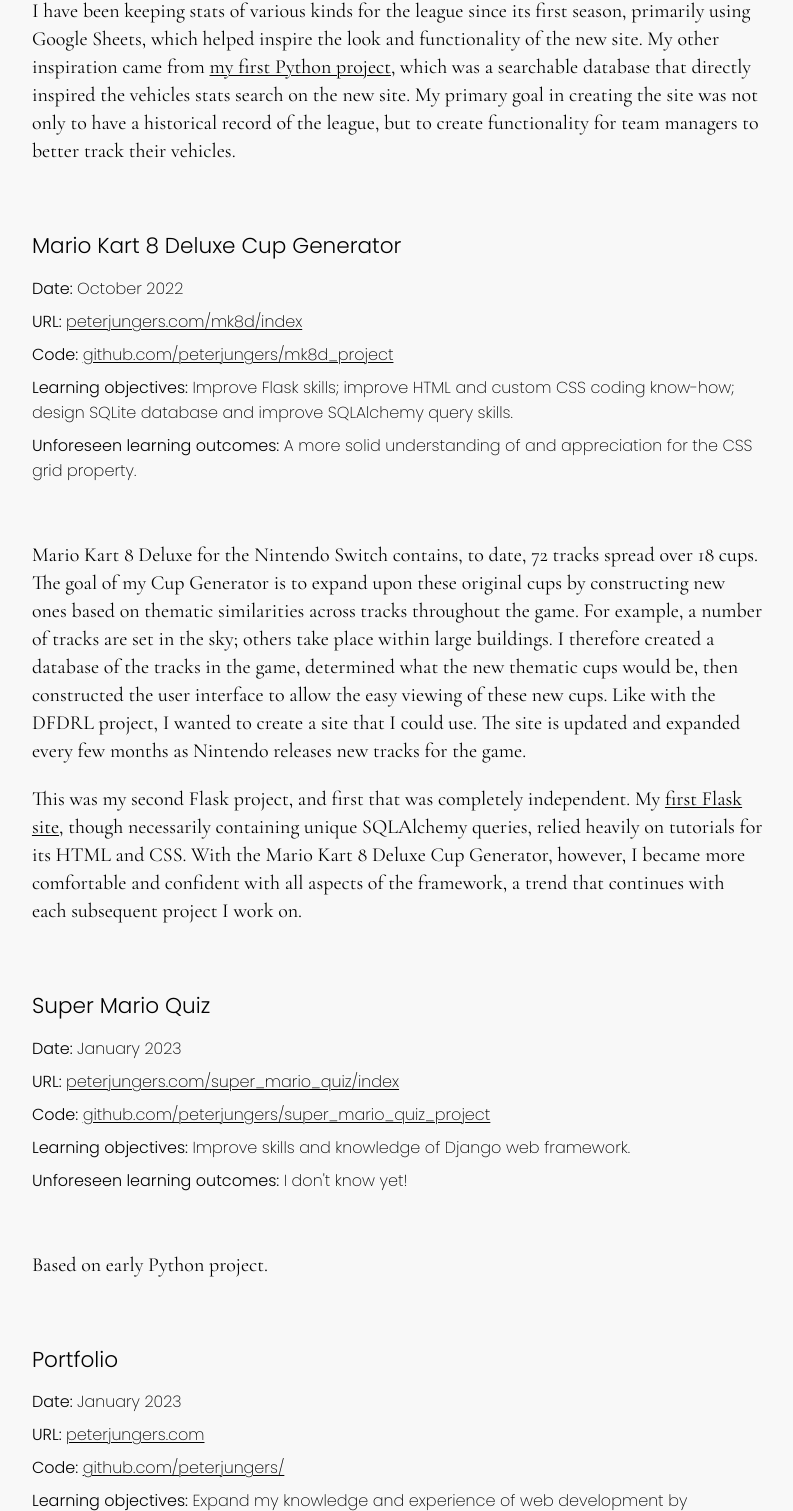
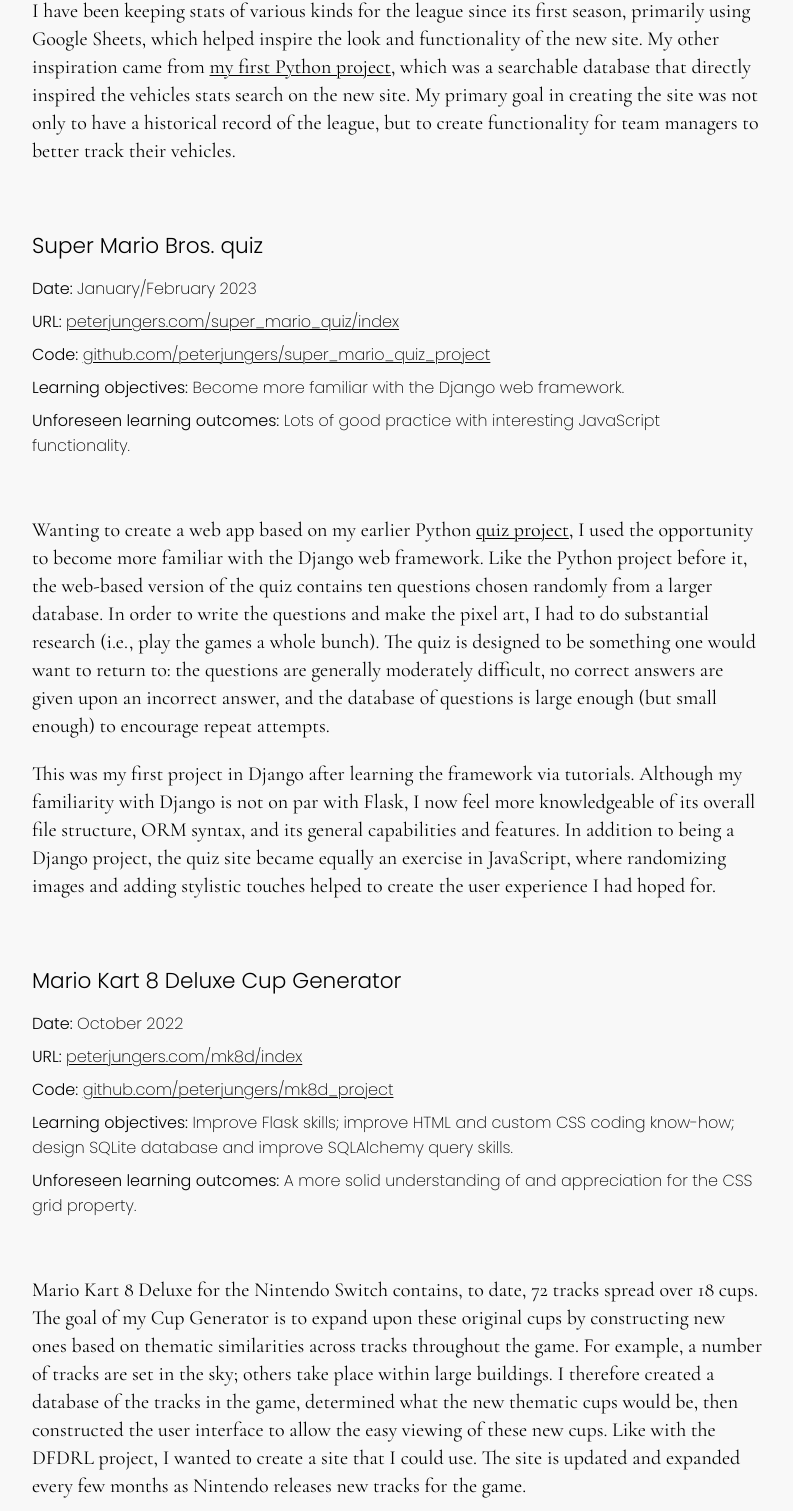
Before and after one commit to peterjungers/portfolio, a Flask app: page /full_stack in a window 1280 px wide. Shown: the part 1108-2619 px from the top of the page, without its empty margins (97-890 px from the left). Run offline with Flask 2, Linux system fonts and the light colour scheme.

Commit message:
Update to SMB quiz site description

```diff
--- a/portfolio/templates/full_stack.html
+++ b/portfolio/templates/full_stack.html
@@ -59,6 +59,48 @@
         </div>
     </section>
 
+    <!-- Super Mario Quiz -->
+    <section id="smb-quiz" class="margin-btm-4">
+        <h2 class="project-heading">Super Mario Bros. quiz</h2>
+        <div class="project-info">
+            <ul>
+                <li>
+                    <span class="text-weight-300">Date: </span>January/February 2023
+                </li>
+                <li>
+                    <span class="text-weight-300">URL: </span><a href="#">peterjungers.com/super_mario_quiz/index</a>
+                </li>
+                <li>
+                    <span class="text-weight-300">Code: </span><a href="#">github.com/peterjungers/super_mario_quiz_project</a>
+                </li>
+                <li>
+                    <span class="text-weight-300">Learning objectives: </span>Become more familiar with the Django web framework.
+                </li>
+                <li>
+                    <span class="text-weight-300">Unforeseen learning outcomes: </span>Lots of good practice with interesting JavaScript functionality.
+                </li>
+            </ul>
+        </div>
+        <div class="image-flex">
+            <figure class="align-center">
+                <img src="" alt="">
+                <figcaption></figcaption>
+            </figure>
+            <figure class="align-center">
+                <img src="" alt="">
+                <figcaption></figcaption>
+            </figure>
+        </div>
+        <div class="paragraphs">
+            <p>
+                Wanting to create a web app based on my earlier Python <a href="{{ url_for('python', _anchor='smb-quiz') }}">quiz project</a>, I used the opportunity to become more familiar with the Django web framework. Like the Python project before it, the web-based version of the quiz contains ten questions chosen randomly from a larger database. In order to write the questions and make the pixel art, I had to do substantial research (i.e., play the games a whole bunch). The quiz is designed to be something one would want to return to: the questions are generally moderately difficult, no correct answers are given upon an incorrect answer, and the database of questions is large enough (but small enough) to encourage repeat attempts.
+            </p>
+            <p>
+                This was my first project in Django after learning the framework via tutorials. Although my familiarity with Django is not on par with Flask, I now feel more knowledgeable of its overall file structure, ORM syntax, and its general capabilities and features. In addition to being a Django project, the quiz site became equally an exercise in JavaScript, where randomizing images and adding stylistic touches helped to create the user experience I had hoped for.
+            </p>
+        </div>
+    </section>
+
     <!-- MK8D Cup Generator -->
     <section id="mk8d" class="margin-btm-4">
         <h2 class="project-heading">Mario Kart 8 Deluxe Cup Generator</h2>
@@ -97,48 +139,6 @@
             </p>
             <p>
                 This was my second Flask project, and first that was completely independent. My <a href="#">first Flask site</a>, though necessarily containing unique SQLAlchemy queries, relied heavily on tutorials for its HTML and CSS. With the Mario Kart 8 Deluxe Cup Generator, however, I became more comfortable and confident with all aspects of the framework, a trend that continues with each subsequent project I work on.
-            </p>
-        </div>
-    </section>
-
-    <!-- Super Mario Quiz -->
-    <section id="super-mario-quiz" class="margin-btm-4">
-        <h2 class="project-heading">Super Mario Quiz</h2>
-        <div class="project-info">
-            <ul>
-                <li>
-                    <span class="text-weight-300">Date: </span>January 2023
-                </li>
-                <li>
-                    <span class="text-weight-300">URL: </span><a href="#">peterjungers.com/super_mario_quiz/index</a>
-                </li>
-                <li>
-                    <span class="text-weight-300">Code: </span><a href="#">github.com/peterjungers/super_mario_quiz_project</a>
-                </li>
-                <li>
-                    <span class="text-weight-300">Learning objectives: </span>Improve skills and knowledge of Django web framework.
-                </li>
-                <li>
-                    <span class="text-weight-300">Unforeseen learning outcomes: </span>I don't know yet!
-                </li>
-            </ul>
-        </div>
-        <div class="image-flex">
-            <figure class="align-center">
-                <img src="" alt="">
-                <figcaption></figcaption>
-            </figure>
-            <figure class="align-center">
-                <img src="" alt="">
-                <figcaption></figcaption>
-            </figure>
-        </div>
-        <div class="paragraphs">
-            <p>
-                Based on early Python project.
-            </p>
-            <p>
-
             </p>
         </div>
     </section>
--- a/portfolio/templates/python.html
+++ b/portfolio/templates/python.html
@@ -108,7 +108,7 @@
         </div>
         <div class="paragraphs">
             <p>
-                Earlier in the summer, I had wanted to make a program that had an interviewer (the program) asking an interviewee (the user) a series of questions that would change based on the user’s response. I wanted to mimic interacting with an intelligent being. It was not on my mind at that point to create an object-oriented approach to the program, but I subsequently wanted to challenge myself to use that approach. Re-writing the program would have been a larger undertaking than I was prepared for at the time, so I focused on making a smaller one. Sticking with the theme of Super Mario from the character database I had recently completed, I created this Super Mario Bros. quiz. It is the direct inspiration for <a href="#">my first Django project</a>.
+                Earlier in the summer of 2022, I had wanted to make a program that had an interviewer (the program) asking an interviewee (the user) a series of questions that would change based on the user’s response. I wanted to mimic interacting with an intelligent being. It was not on my mind at that point to create an object-oriented approach to the program, but I subsequently wanted to challenge myself to use that approach. Rather than rewriting the program, I decided to make a new one: sticking with the theme of Super Mario from the character database I had recently completed, I created this Super Mario Bros. quiz. It is the direct inspiration for <a href="{{ url_for('full_stack', _anchor='smb-quiz') }}">my first Django project</a>.
             </p>
         </div>
     </section>
--- a/portfolio/templates/template.html
+++ b/portfolio/templates/template.html
@@ -55,8 +55,8 @@
                         <li><a href="{{ url_for('index') }}">Home</a></li>
                         <li class="super-link"><a href="{{ url_for('full_stack') }}">Full stack</a></li>
                         <li class="list-em-dash"><a href="{{ url_for('full_stack', _anchor='dfdrl') }}">DFDRL statistics</a></li>
+                        <li class="list-em-dash"><a href="{{ url_for('full_stack', _anchor='smb-quiz') }}">Super Mario Bros. quiz</a></li>
                         <li class="list-em-dash"><a href="{{ url_for('full_stack', _anchor='mk8d') }}">Mario Kart 8 Deluxe cups</a></li>
-                        <li class="list-em-dash"><a href="{{ url_for('full_stack', _anchor='super-mario-quiz') }}">Super Mario Quiz</a></li>
                         <li class="list-em-dash"><a href="{{ url_for('full_stack', _anchor='portfolio') }}">Portfolio</a></li>
                         <li class="super-link"><a href="{{ url_for('frontend') }}">Frontend exercises</a></li>
                         <li class="list-em-dash"><a href="{{ url_for('frontend', _anchor='news-homepage') }}">News homepage</a></li>
```
